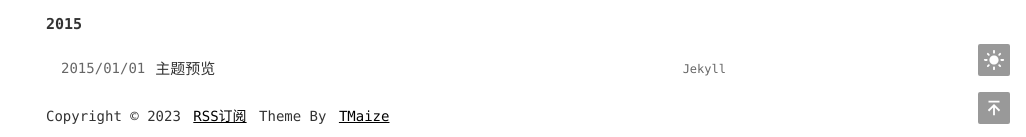
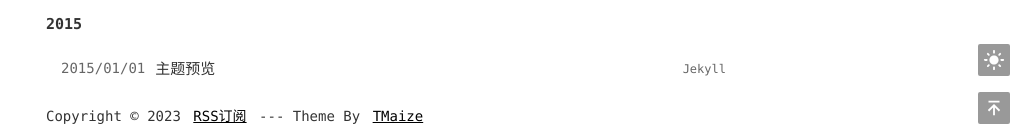
Before and after one commit to nksmiles/nksmiles.github.io, a Jekyll site: the page built from index.html, in a window 1280 px wide and 900 px high, scrolled down 5136 px. Shown: the part 760-897 px from the top of the window, without its empty margins (254-1280 px from the left). Built offline with Jekyll 4.4.1, drawn with Linux system fonts in a browser that asks for light colours.

Commit message:
Update footer.html

```diff
--- a/_includes/footer.html
+++ b/_includes/footer.html
@@ -2,7 +2,7 @@
   <span>{{ site.footerText }}</span>
   <a href="{{ site.baseurl }}/static/xml/rss.xml">RSS订阅</a>
   {%- comment %} 请保留主题来源，么么哒~ {% endcomment %}
-  <span>Theme By</span>
+  <span> --- Theme By</span>
   <a href="https://github.com/TMaize/tmaize-blog">TMaize</a>
 
   {%- if site.extCount %}
```
